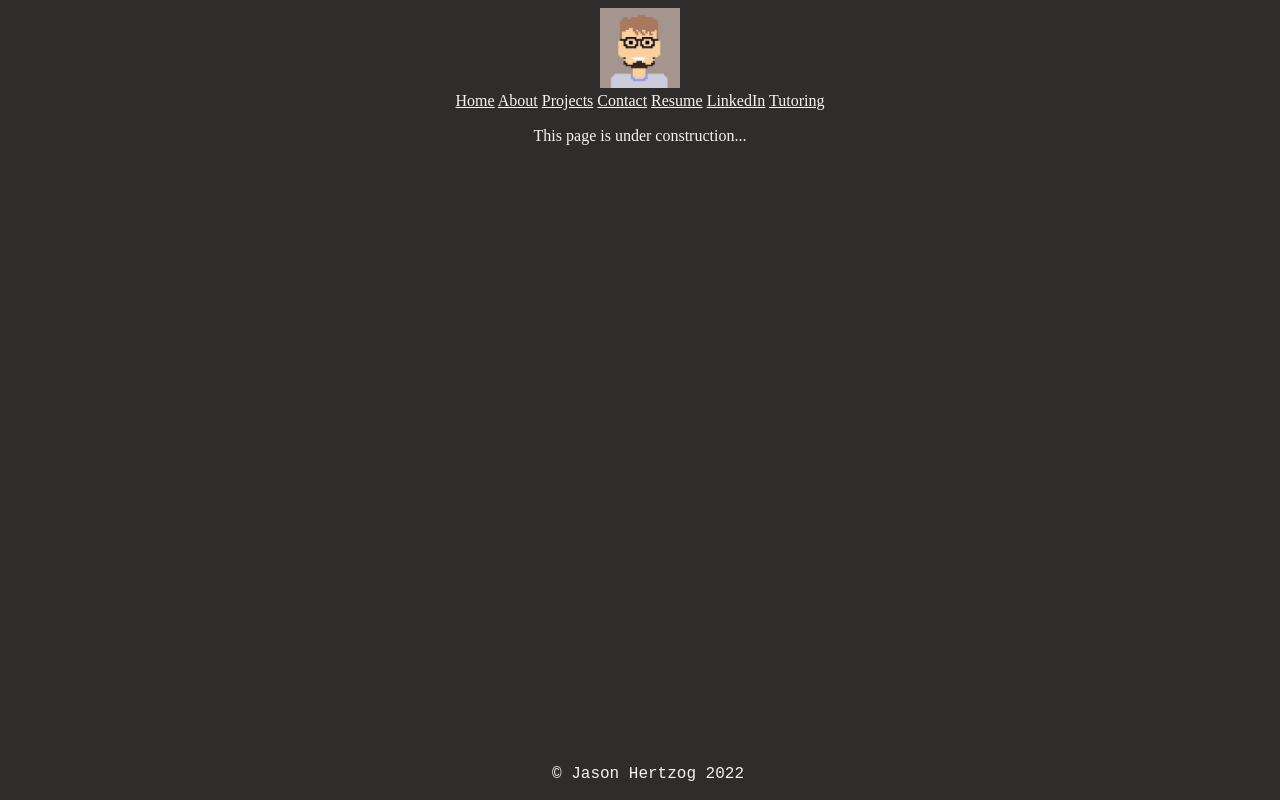
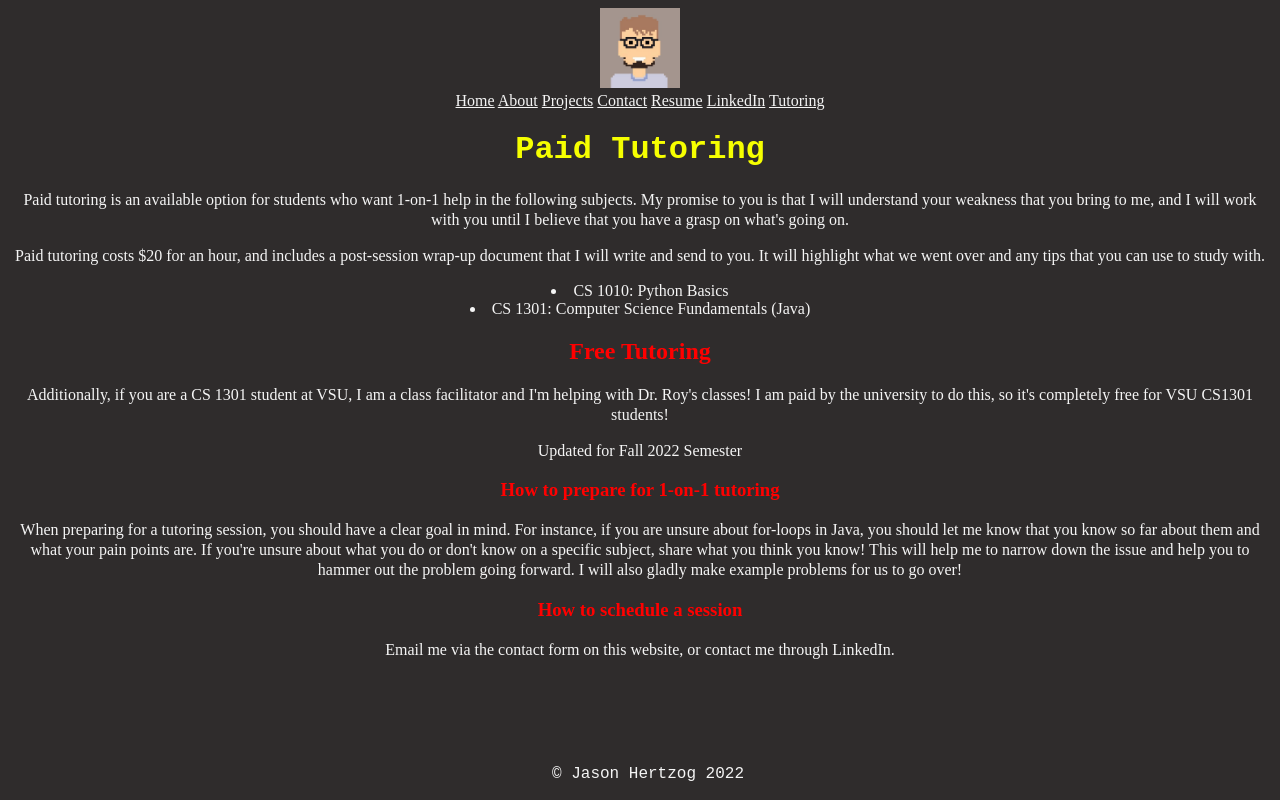
Before and after one commit to JasonHertzog/jasonhertzog.github.io, a plain HTML site: page tutoring.html in a window 1280 px wide. Drawn offline with Linux system fonts and the light colour scheme.

Commit message:
Update tutoring.html
Updated tutoring with basic information. I still need to style it all up.

```diff
--- a/tutoring.html
+++ b/tutoring.html
@@ -43,8 +43,30 @@
             </div>
         </div>
     </div>
-    <!-- Under Construction-->
-    <p> This page is under construction...</p>
+    <!-- General Information -->
+    <div class="top-container">
+        <div class="top-text">
+            <h1>Paid Tutoring</h1>
+            <p>Paid tutoring is an available option for students who want 1-on-1 help in the following subjects. My promise to you is that I will understand your weakness that you bring to me, and I will work with you until I believe that you have a grasp on what's going on. </p>
+            <p>Paid tutoring costs $20 for an hour, and includes a post-session wrap-up document that I will write and send to you. It will highlight what we went over and any tips that you can use to study with.</p>
+            <!-- List of subjects I can tutor -->
+            <li>CS 1010: Python Basics</li>
+            <li>CS 1301: Computer Science Fundamentals (Java)</li>
+            <h2>Free Tutoring</h2>
+            <p>Additionally, if you are a CS 1301 student at VSU, I am a class facilitator and I'm helping with Dr. Roy's classes! I am paid by the university to do this, so it's completely free for VSU CS1301 students! </p>
+        </div>
+        <p>Updated for Fall 2022 Semester</p>
+    </div>
+    <!-- What to expect -->
+    <div class="expectations-container">
+        <div class="expectations-text">
+            <h3>How to prepare for 1-on-1 tutoring</h3>
+            <p>When preparing for a tutoring session, you should have a clear goal in mind. For instance, if you are unsure about for-loops in Java, you should let me know that you know so far about them and what your pain points are. If you're unsure about what you do or don't know on a specific subject, share what you think you know! This will help me to narrow down the issue and help you to hammer out the problem going forward. I will also gladly make example problems for us to go over!</p>
+            <h3>How to schedule a session</h3>
+            <p>Email me via the contact form on this website, or contact me through LinkedIn.</p>
+        </div>
+    </div>
+
 </body>
 <br>
  <!-- Footer -->
```
